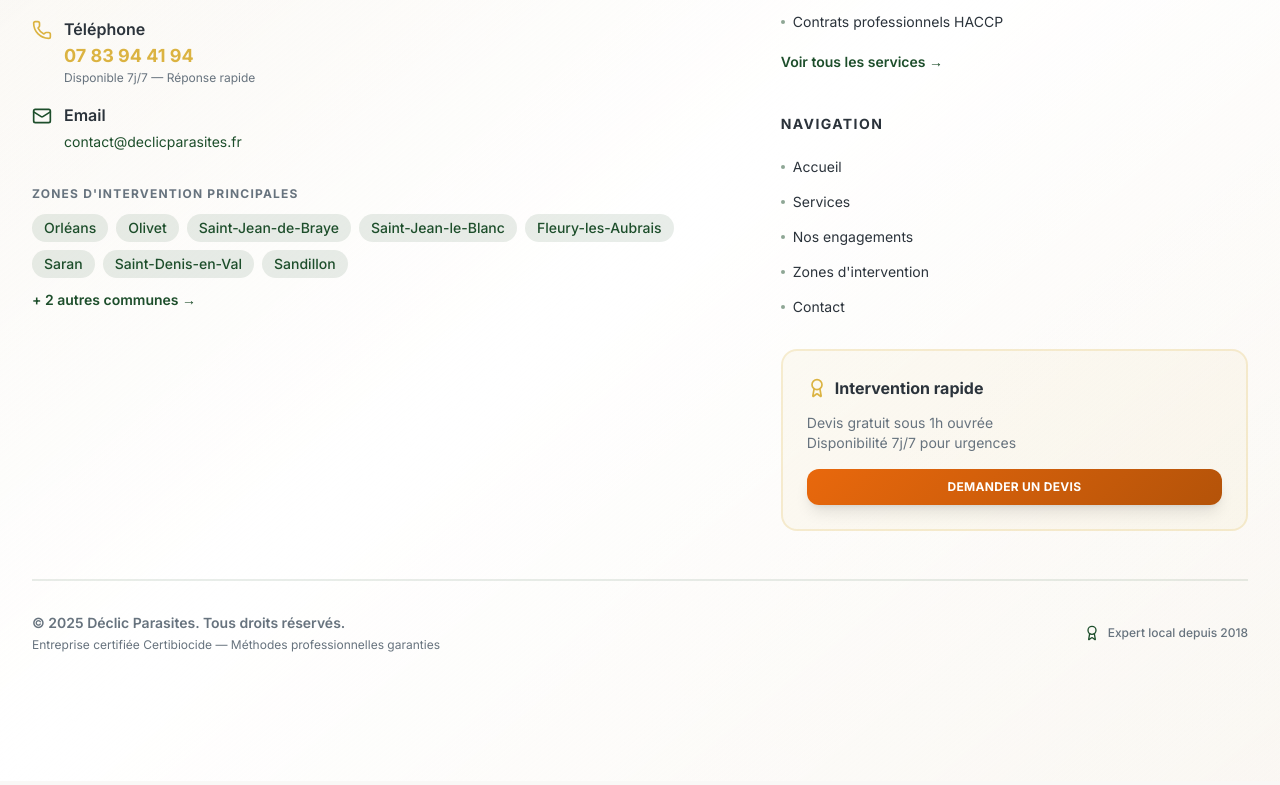
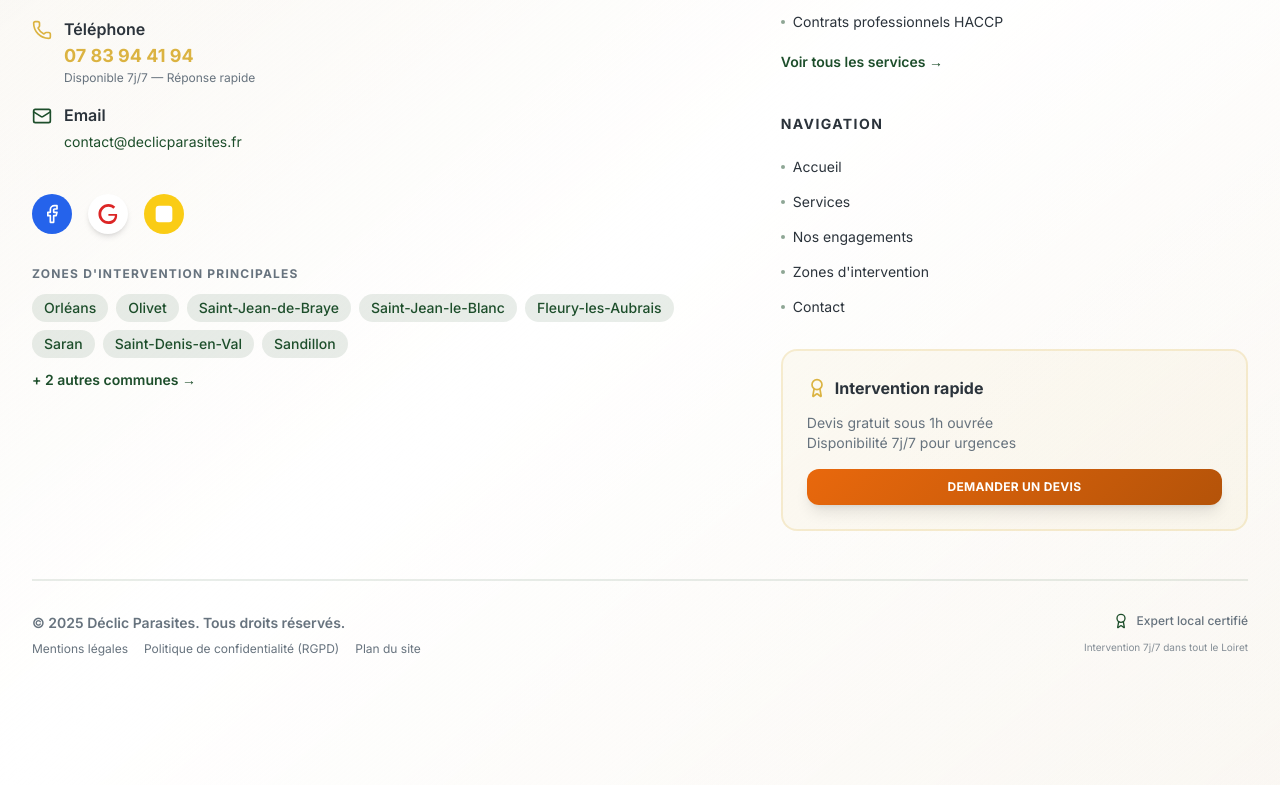
Before and after one commit to Marianoooo45/declic_parasite, a Next.js app: page / in a window 1280 px wide. Shown: the part 4764-5549 px from the top of the page. Built offline with nearby package versions, Linux system fonts and the light colour scheme; a web font is replaced by a local one.

Commit message:
ajout réseaux sociaux + mentions légales

```diff
--- a/src/components/site-footer.tsx
+++ b/src/components/site-footer.tsx
@@ -1,5 +1,5 @@
 import Link from "next/link";
-import { Award, Mail, MapPin, Phone } from "lucide-react";
+import { Award, Facebook, Mail, MapPin, Phone } from "lucide-react";
 
 import { services } from "@/config/services";
 import { site } from "@/config/site";
@@ -16,13 +16,27 @@
   { label: "Contact", href: "/contact" },
 ];
 
+// Icônes personnalisées pour Google et PagesJaunes
+const GoogleIcon = (props: React.SVGProps<SVGSVGElement>) => (
+  <svg viewBox="0 0 24 24" fill="currentColor" {...props}>
+    <path d="M12.48 10.92v3.28h7.84c-.24 1.84-.853 3.187-1.787 4.133-1.147 1.147-2.933 2.4-6.053 2.4-4.827 0-8.6-3.893-8.6-8.72s3.773-8.72 8.6-8.72c2.6 0 4.507 1.027 5.907 2.347l2.307-2.307C18.747 1.44 16.133 0 12.48 0 5.867 0 .533 5.347.533 12S5.867 24 12.48 24c3.44 0 6.053-1.147 7.92-3.067 1.947-1.947 2.56-4.693 2.56-6.987 0-.693-.053-1.36-.173-2.027H12.48z" />
+  </svg>
+);
+
+const PagesJaunesIcon = (props: React.SVGProps<SVGSVGElement>) => (
+  <svg viewBox="0 0 24 24" fill="currentColor" {...props}>
+    <rect x="2" y="2" width="20" height="20" rx="4" />
+    <path d="M8 17l6-10" stroke="white" strokeWidth="2" strokeLinecap="round" />
+    <path d="M15 12l-3 5" stroke="white" strokeWidth="2" strokeLinecap="round" />
+  </svg>
+);
+
 export function SiteFooter({ className }: { className?: string }) {
   const phoneHref = `tel:${site.phone.replace(/\s+/g, "")}`;
 
   return (
     <footer
       className={cn(
-        // AJOUT DE "pb-24 md:pb-16" ici
         "border-t-2 border-primary/10 bg-gradient-to-br from-secondary/30 via-white to-secondary/20 text-foreground pb-24 md:pb-16",
         className,
       )}
@@ -81,6 +95,34 @@
                   </a>
                 </div>
               </div>
+            </div>
+
+            {/* RÉSEAUX SOCIAUX */}
+            <div className="flex gap-4 pt-2">
+              <Link
+                href="https://www.facebook.com/profile.php?id=61584584848729"
+                target="_blank"
+                className="flex h-10 w-10 items-center justify-center rounded-full bg-blue-600 text-white transition-transform hover:scale-110 hover:bg-blue-700"
+                aria-label="Facebook"
+              >
+                <Facebook className="h-5 w-5" />
+              </Link>
+              <Link
+                href="https://www.google.com/"
+                target="_blank"
+                className="flex h-10 w-10 items-center justify-center rounded-full bg-white text-red-600 shadow-md transition-transform hover:scale-110 hover:bg-gray-50"
+                aria-label="Google Avis"
+              >
+                <GoogleIcon className="h-5 w-5" />
+              </Link>
+              <Link
+                href="https://www.pagesjaunes.fr/"
+                target="_blank"
+                className="flex h-10 w-10 items-center justify-center rounded-full bg-yellow-400 text-white transition-transform hover:scale-110 hover:bg-yellow-500"
+                aria-label="Pages Jaunes"
+              >
+                <PagesJaunesIcon className="h-5 w-5" />
+              </Link>
             </div>
 
             <div>
@@ -174,19 +216,33 @@
           </div>
         </div>
 
-        {/* FOOTER BAS */}
-        <div className="mt-12 flex flex-col items-start gap-4 border-t-2 border-primary/10 pt-8 text-sm text-muted-foreground sm:flex-row sm:items-center sm:justify-between">
-          <div>
+        {/* FOOTER BAS (Mentions légales + RGPD) */}
+        <div className="mt-12 flex flex-col items-start justify-between gap-4 border-t-2 border-primary/10 pt-8 text-sm text-muted-foreground lg:flex-row lg:items-center">
+          <div className="flex flex-col gap-2">
             <p className="font-semibold">
               © {new Date().getFullYear()} {site.brand}. Tous droits réservés.
             </p>
-            <p className="mt-1 text-xs">
-              Entreprise certifiée Certibiocide — Méthodes professionnelles garanties
+            <div className="flex flex-wrap gap-x-4 gap-y-2 text-xs">
+              <Link href="/mentions-legales" className="hover:text-primary hover:underline">
+                Mentions légales
+              </Link>
+              <Link href="/politique-de-confidentialite" className="hover:text-primary hover:underline">
+                Politique de confidentialité (RGPD)
+              </Link>
+              <Link href="/sitemap.xml" className="hover:text-primary hover:underline">
+                Plan du site
+              </Link>
+            </div>
+          </div>
+
+          <div className="flex flex-col items-start gap-2 lg:items-end">
+            <div className="flex items-center gap-2">
+              <Award className="h-4 w-4 text-primary" />
+              <span className="text-xs font-medium">Expert local certifié</span>
+            </div>
+            <p className="text-[10px] text-muted-foreground/80">
+              Intervention 7j/7 dans tout le Loiret
             </p>
-          </div>
-          <div className="flex items-center gap-2">
-            <Award className="h-4 w-4 text-primary" />
-            <span className="text-xs font-medium">Expert local depuis 2018</span>
           </div>
         </div>
       </div>
```
